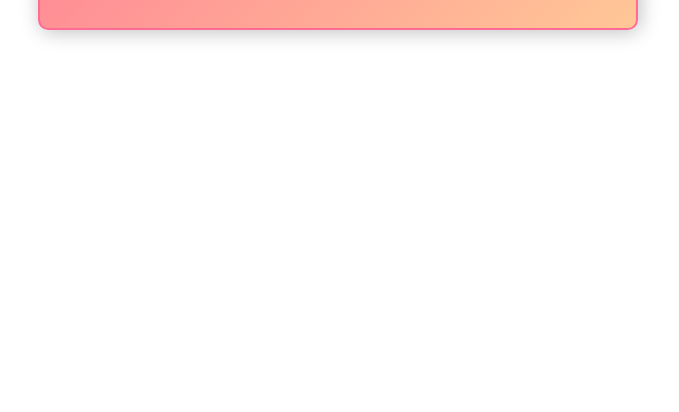
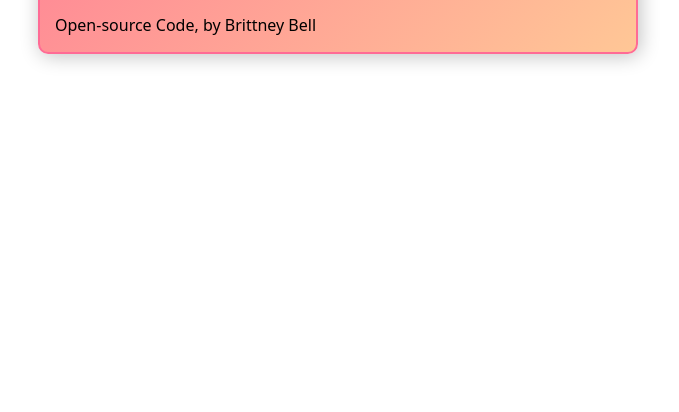
Before and after one commit to codebrittdesign/weather-app, a plain HTML site: page index.html in a window 1280 px wide. Shown: the part 388-800 px from the top of the page, without its empty margins (302-981 px from the left). Drawn offline with nearby package versions, Linux system fonts and the light colour scheme.

Commit message:
Update index.html
added Github link

```diff
--- a/index.html
+++ b/index.html
@@ -18,7 +18,7 @@
     />
     <link rel="stylesheet" href="style.css" />
     <script src="https://unpkg.com/axios/dist/axios.min.js"></script>
-    <title>Weather App</title>
+    <title>Weather App Project</title>
   </head>
   <body>
     <div id="container">
@@ -116,6 +116,9 @@
           </div>
         </div>
       </div>
+      <a href="https://github.com/codebrittdesign/weather-app.git" target="new"
+        >Open-source Code</a
+      >, by Brittney Bell
     </div>
     <script src="script.js"></script>
   </body>
```
